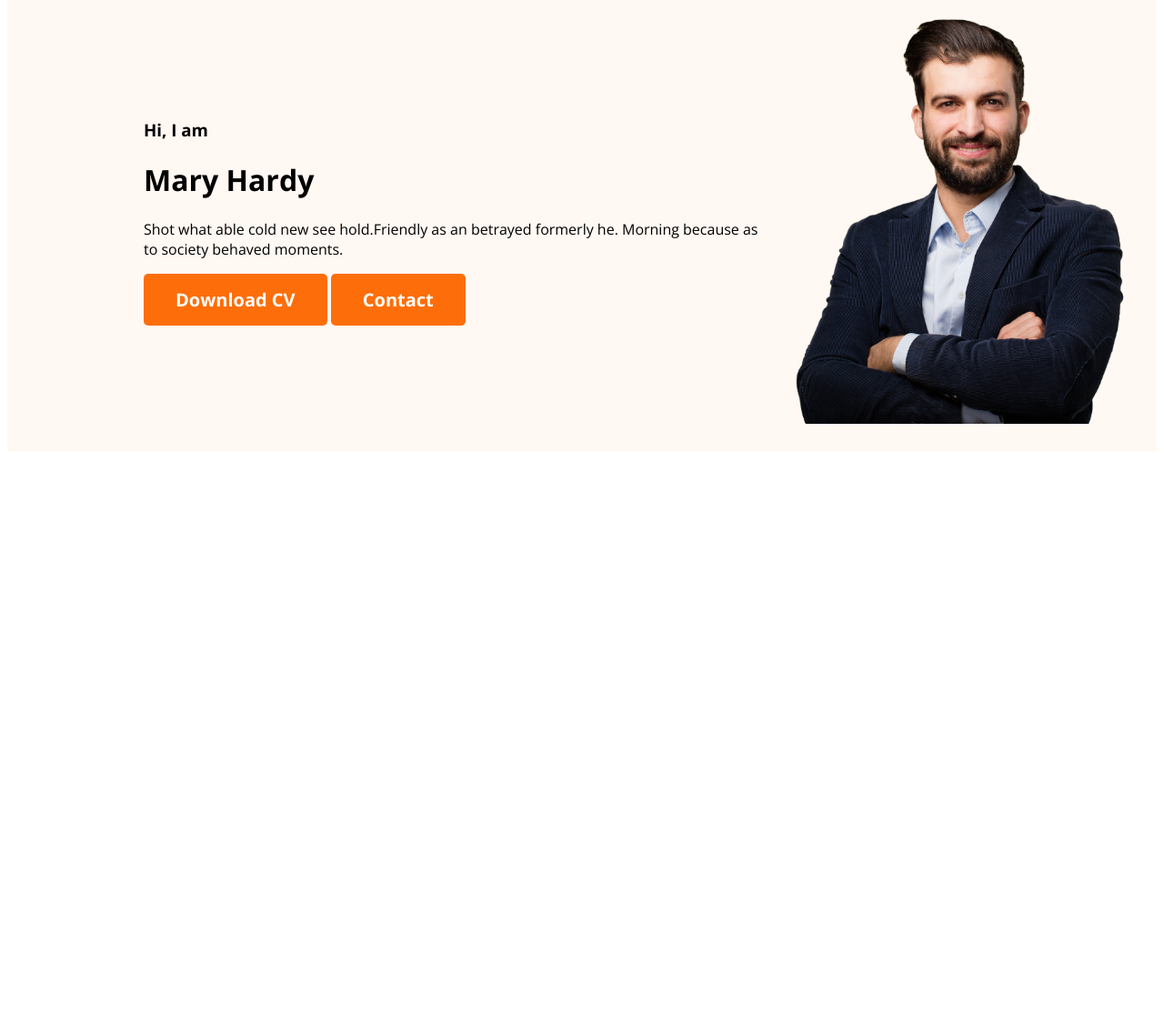
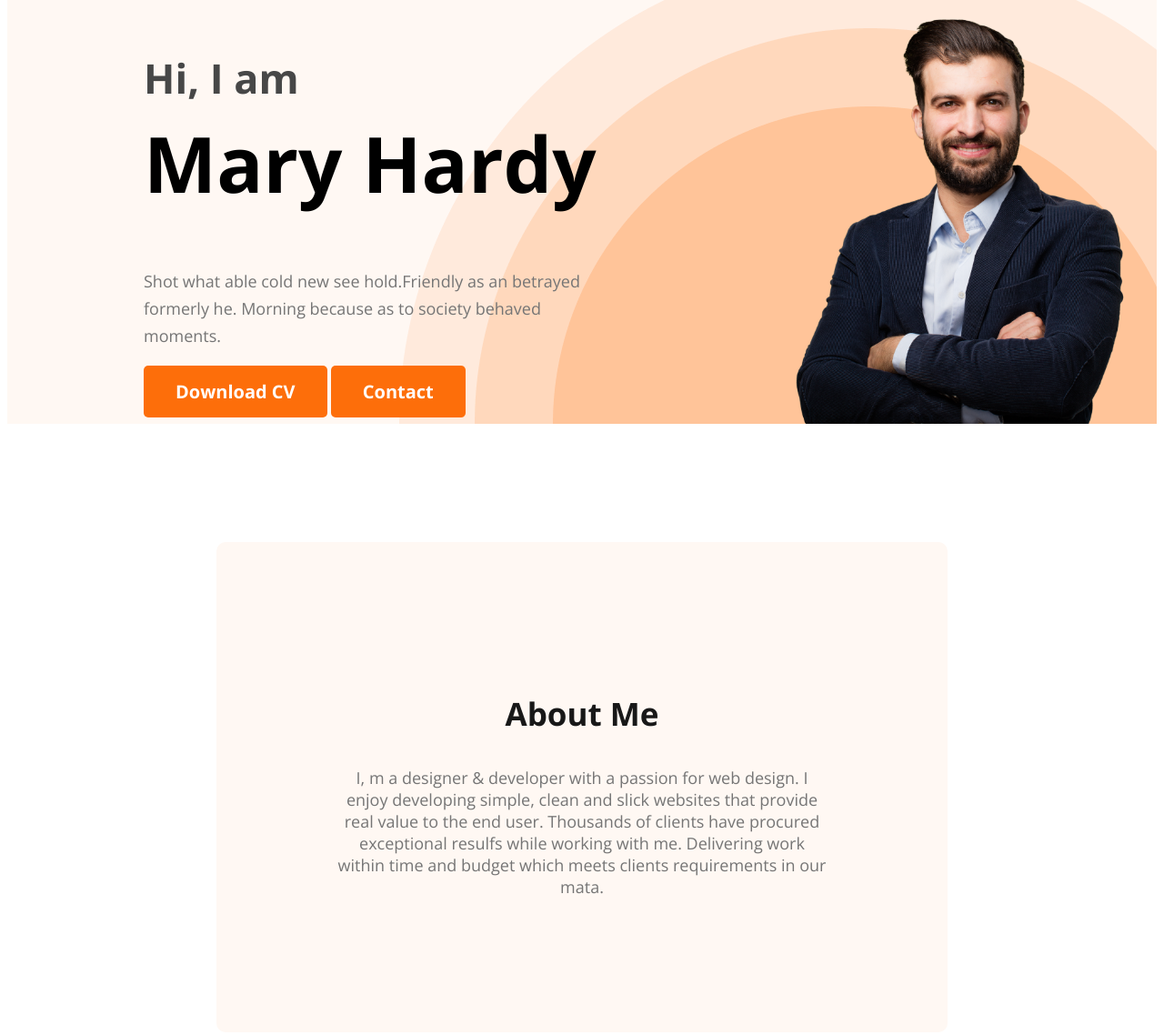
Before and after one commit to Saimur-Shahidullah/Web-developer-portfolio, a plain HTML site: page index.html in a window 1280 px wide. Shown: the part 186-1324 px from the top of the page at 91% size. Before the commit the page ends 800 px from the top, so only its background shows below. Drawn offline with nearby package versions, Linux system fonts and the light colour scheme.

Commit message:
Added About Section

```diff
--- a/index.html
+++ b/index.html
@@ -26,7 +26,7 @@
             <div class="banner-content">
                 <h3 class="banner-grettings">Hi, I  am</h3>
                 <h1 class="banner-title">Mary Hardy</h1>
-                <p>Shot what able cold new see hold.Friendly as an betrayed formerly he. Morning because as to society behaved moments.</p>
+                <p class="banner-desc">Shot what able cold new see hold.Friendly as an betrayed formerly he. Morning because as to society behaved moments.</p>
                 <button class="btn-primary">Download CV</button>
                 <button class="btn-primary">Contact</button>
             </div>
@@ -34,7 +34,10 @@
         </div>
     </header>
     <main>
-
+        <section class="about">
+            <h3 class="section-title">About Me</h3>
+            <p class="section-desc">I, m a designer & developer with a passion for web design. I enjoy developing simple, clean and slick websites that provide real value to the end user. Thousands of clients have procured exceptional resulfs while working with me. Delivering work within time and budget which meets clients requirements in our mata.</p>
+        </section>
     </main>
     <footer>
 
--- a/styles/styles.css
+++ b/styles/styles.css
@@ -15,6 +15,19 @@
     font-size: 20px;
     font-weight: 700;
     padding: 15px 35px;
+}
+
+.section-title {
+    color: var(--Dark-01, #181818);
+    text-align: center;
+    font-size: 35px;
+    font-weight: 700;
+}
+
+.section-desc {
+    color: var(--Dark-03, #757575);
+    text-align: center;
+    font-size: 18px;
 }
 
 /* Nav Related style */
@@ -53,12 +66,52 @@ nav a {
 
 .header {
     background: #FFF8F3;
+    background-image: url("../images/header_bg.png");
+    background-repeat: no-repeat;
+    background-position: bottom right;
 }
-.banner{
-    padding: 30px 30px 30px 150px;
+
+.banner {
+    padding: 30px 30px 0px 150px;
     display: flex;
     align-items: center;
+    justify-content: space-between;
 }
-.banner .profile-pic{
+
+.banner-content {
+    max-width: 500px;
+}
+
+.banner .profile-pic {
     width: 400px;
 }
+
+.banner-grettings {
+    font-size: 45px;
+    color: #474747;
+    margin-bottom: 0;
+}
+
+.banner-title {
+    font-size: 85px;
+    font-weight: 700;
+    margin-top: 5px;
+}
+
+.banner-desc {
+    color: var(--Dark-03, #757575);
+    font-size: 18px;
+    font-weight: 400;
+    line-height: 30px;
+    margin-top: 0;
+}
+
+/* Main Section Styles */
+
+/* About Section Styles */
+.about {
+    padding: 130px;
+    border-radius: 10px;
+    background: #FFF8F3;
+    margin: 130px 230px;
+}
```
